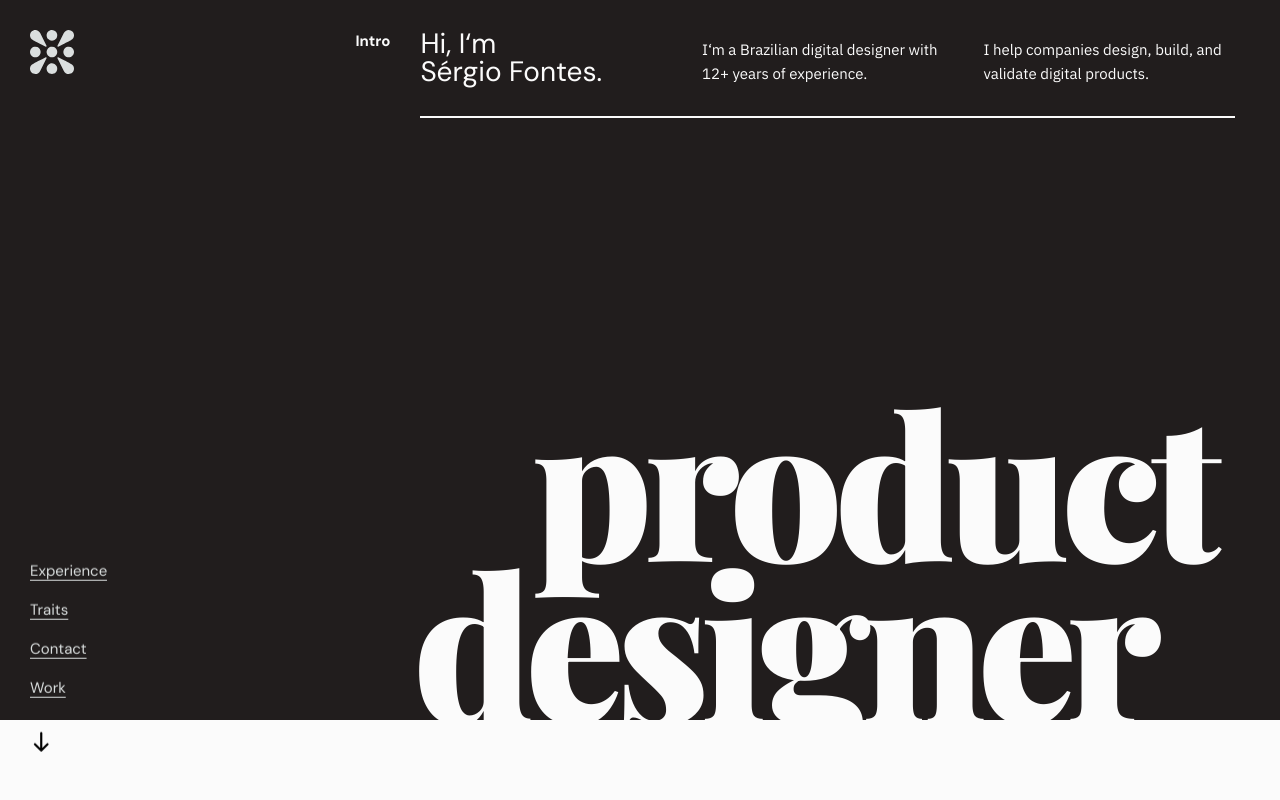
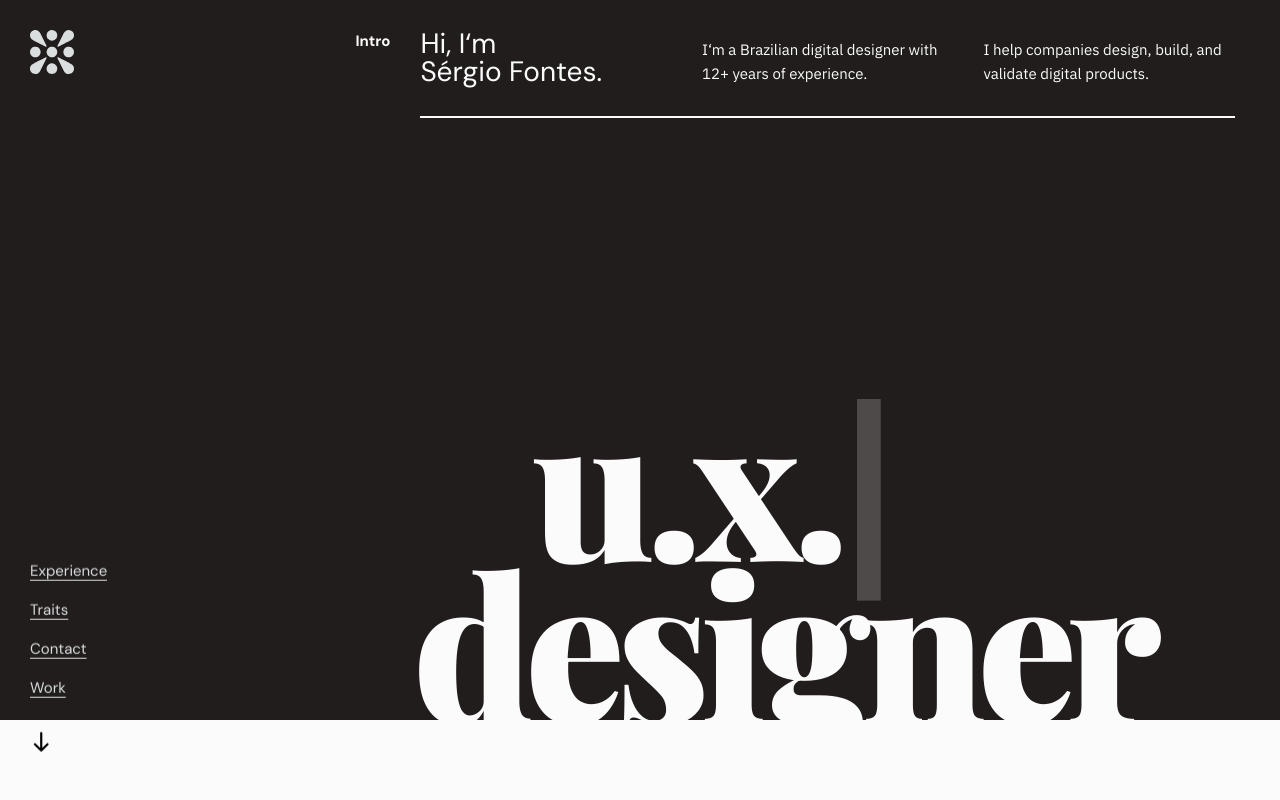
Before and after one commit to sergiofontes/fontes.cc, a Next.js app: page / in a window 1280 px wide. Shown: the top 800 px of the page. Built offline with nearby package versions, Linux system fonts and the light colour scheme.

Commit message:
Add typewriter effect to main page's title

```diff
--- a/package.json
+++ b/package.json
@@ -12,7 +12,8 @@
     "normalize.css": "^8.0.1",
     "react": "17.0.2",
     "react-dom": "17.0.2",
-    "sass": "^1.49.7"
+    "sass": "^1.49.7",
+    "typewriter-effect": "^2.18.2"
   },
   "devDependencies": {
     "@svgr/webpack": "^6.2.1"
--- a/pages/index.js
+++ b/pages/index.js
@@ -1,7 +1,7 @@
 import Head from 'next/head';
-import Link from 'next/link';
 import cn from 'classnames';
 import Image from 'next/image';
+import Typewriter from 'typewriter-effect';
 import Layout, { siteTitle } from '../components/layout';
 import Nav from '../components/nav';
 
@@ -34,9 +34,18 @@ export default function Home() {
 
         <header className={style.header}>
           <section className={cn(style.title, style.container, 'grid')}>
-            <h1>
-              <span>Sérgio Fontes: </span>
-              <b>Product</b> Designer
+            <h1 aria-label="Product, U.X., Digital Designer">
+              <b>
+                <Typewriter
+                  options={{
+                    strings: ['Product', 'U.X.', 'Digital', 'CSS'],
+                    autoStart: true,
+                    loop: true,
+                    pauseFor: 1750,
+                  }}
+                />
+              </b>
+              Designer
             </h1>
           </section>
           <section id="intro" className={cn(style.intro, style.container, 'grid')}>
--- a/pages/index.module.scss
+++ b/pages/index.module.scss
@@ -128,7 +128,6 @@
     top: 1px;
     margin: 0;
     grid-column: 1 / span calc(var(--columns) + 2);
-    text-align: center;
   }
 
   .title, .intro { grid-column: 1 / span calc(var(--columns) + 2); }
@@ -176,6 +175,7 @@
 
 .title {
   width: 100%;
+  justify-content: start;
   overflow: hidden;
 
   h1 { left: -.5rem; }
@@ -183,7 +183,7 @@
   b {
     position: relative;
     left: .45em;
-    display: inline-block;
+    display: block;
   }
 
   @include media(">desktop") {
```
Also changed, not shown: styles/typography.scss (line endings or trailing spaces), 1 other file (tests, documents, lock files or other folders).
